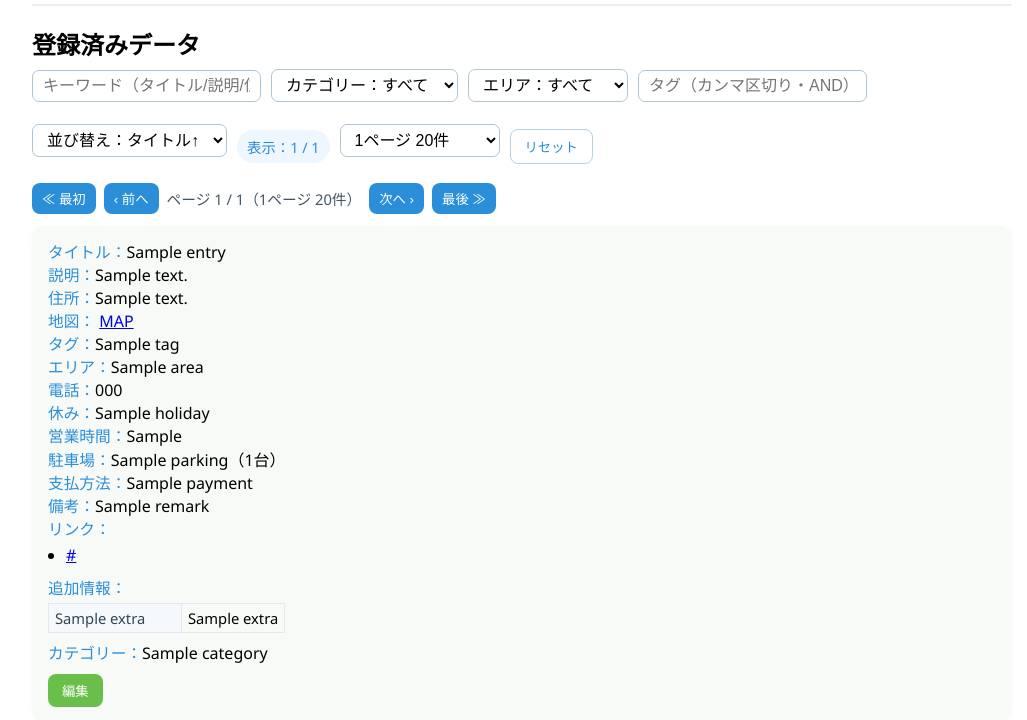
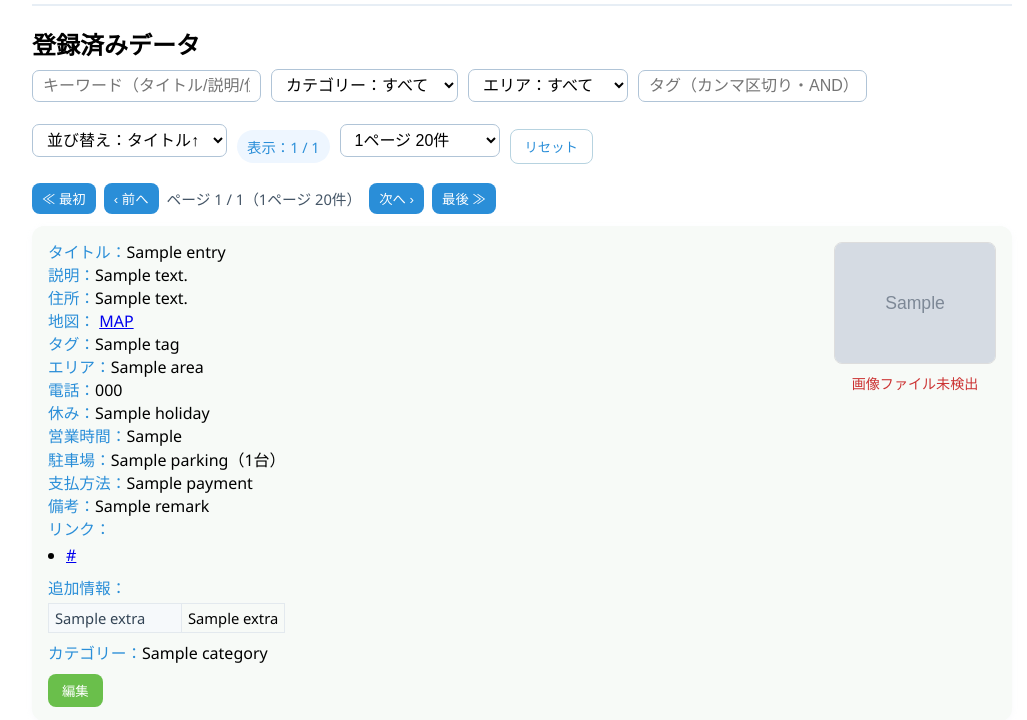
Before and after one commit to fullygoto/kankouai, a Flask app: template templates/admin_entry.html in a window 1280 px wide. Shown: the part 1425-2145 px from the top of the page, without its empty margins (118-1145 px from the left). Run offline with Flask 3, Linux system fonts and the light colour scheme; the template is opened without the code that fills it: most values are stand-ins (such as "Sample title", 1, 10 or a date in 2020); grey boxes marked "Sample" are stand-in pictures.

Commit message:
Add files via upload

```diff
--- a/templates/admin_entry.html
+++ b/templates/admin_entry.html
@@ -38,6 +38,10 @@
         table.kv td {border:1px solid #e3e9ee; padding:4px 6px; font-size:0.92em}
         table.kv td.k {background:#f6f9fb; min-width:120px; font-weight:500; color:#345;}
         .muted{color:#789;font-size:.92em}
+        /* 画像サムネとメタ表示 */
+        .thumb{max-width:160px;height:auto;border:1px solid #ddd;border-radius:8px}
+        .imgmeta{font-size:.88em;color:#567;margin-top:4px}
+
 
         @media (max-width: 700px) {
             .container {padding:10px;}
@@ -543,6 +547,25 @@ https://instagram.com/xxx">
             data-areas="{{ _areas|join(', ') }}"
             data-tags="{{ (_tags|join(', ')|lower) if _tags else '' }}"
             data-text="{{ all_text }}">
+
+            {# ▼ 追加: サムネイル + 容量/サイズ表示（右上に配置） #}
+            {% if e.__image %}
+              <div style="float:right; text-align:center; margin:2px 0 8px 12px;">
+                {% if e.__image.url %}
+                  <a href="{{ e.__image.url }}" target="_blank" rel="noopener">
+                    <img class="thumb" src="{{ e.__image.url }}" alt="thumb">
+                  </a>
+                {% endif %}
+                <div class="imgmeta">
+                  {% if e.__image.exists %}
+                    {{ e.__image.width }}×{{ e.__image.height }} px / {{ e.__image.kb }} KB
+                  {% else %}
+                    <span style="color:#c33;">画像ファイル未検出</span>
+                  {% endif %}
+                </div>
+              </div>
+            {% endif %}
+
             <span class="card-label">タイトル：</span>{{ e.title }}<br>
             <span class="card-label">説明：</span>{{ e.desc }}<br>
             <span class="card-label">住所：</span>{{ e.address }}<br>
@@ -595,6 +618,8 @@ https://instagram.com/xxx">
 
             <span class="card-label">カテゴリー：</span>{{ e.category or "" }}<br>
 
+            <div style="clear:both;"></div>  {# ← サムネのfloat解除 #}
+
             <div class="entry-actions">
                 <form method="get" action="{{ url_for('admin_entry') }}" style="display:inline;">
                     <input type="hidden" name="edit" value="{{ loop.index0 }}">
```
Lines whose indentation alone changed are shown as unchanged.
